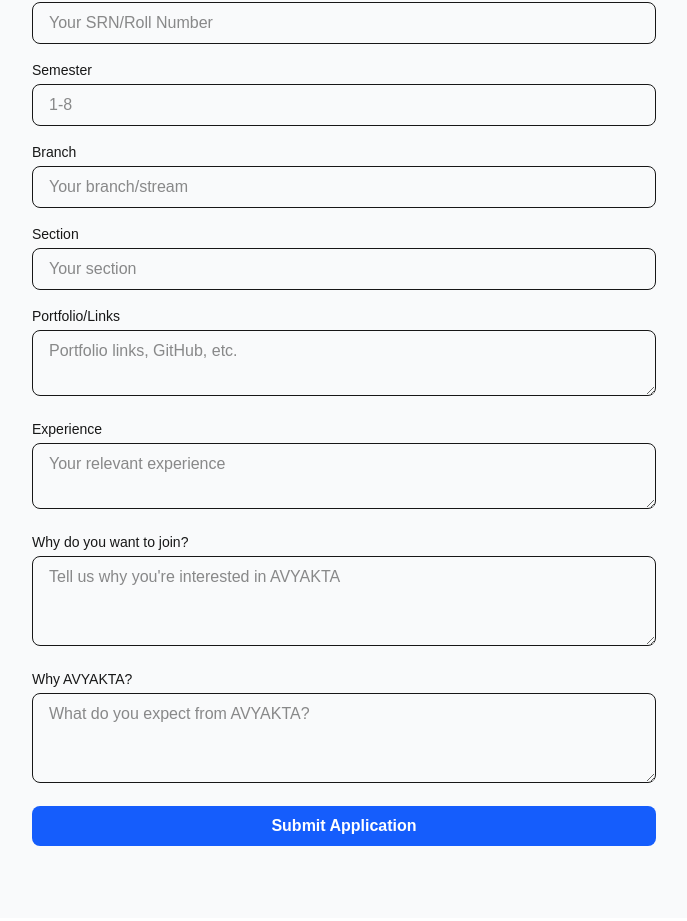
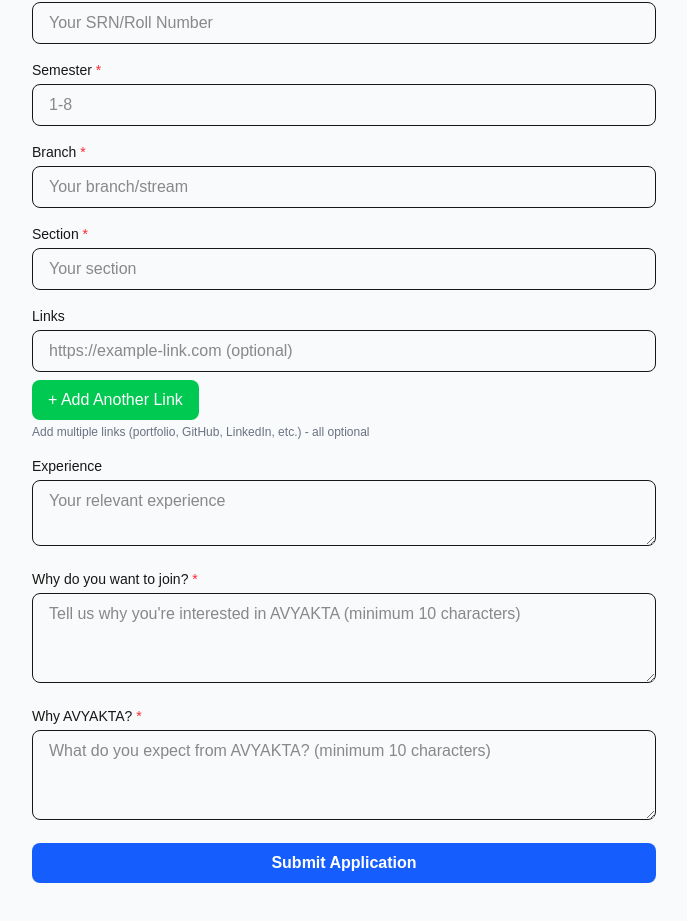
Before and after one commit to Praneeth1265/AVYAKTA-The-Living-Traditions, a Next.js app in the folder frontend/: page /recruitment in a window 1280 px wide. Shown: the part 477-1398 px from the top of the page, without its empty margins (296-983 px from the left). Built offline with nearby package versions, Linux system fonts and the light colour scheme.

Commit message:
refactor: Refactored suggestions given by copilot

```diff
--- a/frontend/src/app/api/recruitment/route.ts
+++ b/frontend/src/app/api/recruitment/route.ts
@@ -1,50 +1,74 @@
 import { NextRequest, NextResponse } from "next/server";
-import { supabase } from "@/lib/supabase/client";
+import { supabaseAdmin } from "../../../lib/supabase/server";
+import { z } from "zod";
+
+// Validation schema (matching frontend)
+const recruitmentSchema = z.object({
+  name: z
+    .string()
+    .min(3, "Name must be at least 2 characters")
+    .regex(/^[a-zA-Z\s]+$/, "Name can only contain letters and spaces"),
+  email: z.string().email("Invalid email address"),
+  phone_number: z
+    .string()
+    .regex(/^\d{10}$/, "Phone number must be exactly 10 digits"),
+  domain: z.string().min(1, "Domain is required"),
+  srn: z.string().min(1, "SRN is required"),
+  sem: z
+    .string()
+    .refine(
+      (val) => parseInt(val) >= 1 && parseInt(val) <= 8,
+      "Semester must be between 1-8"
+    ),
+  branch: z.string().min(1, "Branch is required"),
+  section: z.string().min(1, "Section is required"),
+  links: z.string().optional(),
+  experience: z.string().optional(),
+  why_you: z.string().min(10, "Please provide at least 10 characters"),
+  why_us: z.string().min(10, "Please provide at least 10 characters"),
+});
 
 export async function POST(request: NextRequest) {
   try {
     const body = await request.json();
 
-    const {
-      name,
-      domain,
-      srn,
-      sem,
-      branch,
-      section,
-      links,
-      experience,
-      why_you,
-      why_us,
-      phone_number,
-      email,
-    } = body;
-
-    // Validate required fields
-    if (!name || !email) {
+    // Server-side validation
+    const validation = recruitmentSchema.safeParse(body);
+    if (!validation.success) {
       return NextResponse.json(
-        { error: "Name and email are required" },
-        { status: 400 },
+        { error: "Validation failed", errors: validation.error.flatten() },
+        { status: 400 }
       );
     }
 
-    // Insert into database using Supabase client
-    const { data, error } = await supabase
+    const data = validation.data;
+
+    // Filter empty links and convert to JSON string
+    const validLinks = data.links
+      ? data.links
+          .split("\n")
+          .map((link) => link.trim())
+          .filter((link) => link.length > 0)
+      : [];
+    const linksJson = validLinks.length > 0 ? JSON.stringify(validLinks) : null;
+
+    // Insert into database using Supabase admin client
+    const { data: insertedData, error } = await supabaseAdmin
       .from("recruitment")
       .insert([
         {
-          name,
-          domain: domain || null,
-          srn: srn || null,
-          sem: sem || null,
-          branch: branch || null,
-          section: section || null,
-          links: links || null,
-          experience: experience || null,
-          why_you: why_you || null,
-          why_us: why_us || null,
-          phone_number: phone_number || null,
-          email,
+          name: data.name,
+          domain: data.domain || null,
+          srn: data.srn || null,
+          sem: data.sem || null,
+          branch: data.branch || null,
+          section: data.section || null,
+          links: linksJson,
+          experience: data.experience || null,
+          why_you: data.why_you || null,
+          why_us: data.why_us || null,
+          phone_number: data.phone_number || null,
+          email: data.email,
         },
       ])
       .select();
@@ -57,37 +81,19 @@
     return NextResponse.json(
       {
         message: "Recruitment application submitted successfully",
-        data: data?.[0],
+        data: insertedData?.[0],
       },
-      { status: 201 },
+      { status: 201 }
     );
   } catch (error) {
     console.error("Recruitment submission error:", error);
     return NextResponse.json(
       { error: "Failed to submit recruitment application" },
-      { status: 500 },
+      { status: 500 }
     );
   }
 }
 
-export async function GET() {
-  try {
-    const { data, error } = await supabase
-      .from("recruitment")
-      .select("*")
-      .order("created_at", { ascending: false });
-
-    if (error) {
-      console.error("Supabase fetch error:", error);
-      return NextResponse.json({ error: error.message }, { status: 400 });
-    }
-
-    return NextResponse.json(data, { status: 200 });
-  } catch (error) {
-    console.error("Error fetching recruitments:", error);
-    return NextResponse.json(
-      { error: "Failed to fetch recruitments" },
-      { status: 500 },
-    );
-  }
-}
+// GET endpoint removed due to privacy concerns
+// PII (email, phone) should not be exposed publicly
+// If retrieval is needed, implement proper authentication/authorization
--- a/frontend/src/components/forms/RecruitmentForm.tsx
+++ b/frontend/src/components/forms/RecruitmentForm.tsx
@@ -15,20 +15,19 @@
     .string()
     .regex(/^\d{10}$/, "Phone number must be exactly 10 digits"),
   domain: z.string().min(1, "Domain is required"),
-  srn: z.string().optional(),
+  srn: z.string().min(1, "SRN is required"),
   sem: z
     .string()
     .refine(
-      (val) => val === "" || (parseInt(val) >= 1 && parseInt(val) <= 8),
+      (val) => parseInt(val) >= 1 && parseInt(val) <= 8,
       "Semester must be between 1-8",
-    )
-    .optional(),
-  branch: z.string().optional(),
-  section: z.string().optional(),
+    ),
+  branch: z.string().min(1, "Branch is required"),
+  section: z.string().min(1, "Section is required"),
   links: z.string().optional(),
   experience: z.string().optional(),
-  why_you: z.string().optional(),
-  why_us: z.string().optional(),
+  why_you: z.string().min(10, "Please provide at least 10 characters"),
+  why_us: z.string().min(10, "Please provide at least 10 characters"),
 });
 
 export type RecruitmentFormData = z.infer<typeof recruitmentSchema>;
@@ -37,15 +36,27 @@
   const [isSubmitting, setIsSubmitting] = useState(false);
   const [successMessage, setSuccessMessage] = useState("");
   const [errorMessage, setErrorMessage] = useState("");
+  const [linkInputs, setLinkInputs] = useState([""]); // Local state for dynamic links
 
   const {
     register,
     handleSubmit,
     formState: { errors },
     reset,
+    watch,
   } = useForm<RecruitmentFormData>({
     resolver: zodResolver(recruitmentSchema),
   });
+
+  const addLinkInput = () => setLinkInputs([...linkInputs, ""]);
+  const removeLinkInput = (index: number) => {
+    setLinkInputs(linkInputs.filter((_, i) => i !== index));
+  };
+  const updateLinkInput = (index: number, value: string) => {
+    const newLinks = [...linkInputs];
+    newLinks[index] = value;
+    setLinkInputs(newLinks);
+  };
 
   const onSubmit = async (data: RecruitmentFormData) => {
     setIsSubmitting(true);
@@ -53,12 +64,21 @@
     setErrorMessage("");
 
     try {
+      // Filter empty links and convert to JSON string
+      const validLinks = linkInputs.filter((link) => link.trim().length > 0);
+      const linksJson = JSON.stringify(validLinks);
+
+      const payload = {
+        ...data,
+        links: linksJson,
+      };
+
       const response = await fetch("/api/recruitment", {
         method: "POST",
         headers: {
           "Content-Type": "application/json",
         },
-        body: JSON.stringify(data),
+        body: JSON.stringify(payload),
       });
 
       const result = await response.json();
@@ -70,6 +90,7 @@
 
       setSuccessMessage("Application submitted successfully!");
       reset();
+      setLinkInputs([""]);
 
       // Clear success message after 5 seconds
       setTimeout(() => setSuccessMessage(""), 5000);
@@ -176,18 +197,25 @@
 
         {/* SRN Field */}
         <div>
-          <label className="block text-sm font-medium mb-1">SRN</label>
+          <label className="block text-sm font-medium mb-1">
+            SRN <span className="text-red-500">*</span>
+          </label>
           <input
             {...register("srn")}
             type="text"
             placeholder="Your SRN/Roll Number"
             className="w-full px-4 py-2 border rounded-lg focus:outline-none focus:ring-2 focus:ring-blue-500"
           />
+          {errors.srn && (
+            <p className="text-red-500 text-sm mt-1">{errors.srn.message}</p>
+          )}
         </div>
 
         {/* Semester Field */}
         <div>
-          <label className="block text-sm font-medium mb-1">Semester</label>
+          <label className="block text-sm font-medium mb-1">
+            Semester <span className="text-red-500">*</span>
+          </label>
           <input
             {...register("sem")}
             type="number"
@@ -203,37 +231,74 @@
 
         {/* Branch Field */}
         <div>
-          <label className="block text-sm font-medium mb-1">Branch</label>
+          <label className="block text-sm font-medium mb-1">
+            Branch <span className="text-red-500">*</span>
+          </label>
           <input
             {...register("branch")}
             type="text"
             placeholder="Your branch/stream"
             className="w-full px-4 py-2 border rounded-lg focus:outline-none focus:ring-2 focus:ring-blue-500"
           />
+          {errors.branch && (
+            <p className="text-red-500 text-sm mt-1">{errors.branch.message}</p>
+          )}
         </div>
 
         {/* Section Field */}
         <div>
-          <label className="block text-sm font-medium mb-1">Section</label>
+          <label className="block text-sm font-medium mb-1">
+            Section <span className="text-red-500">*</span>
+          </label>
           <input
             {...register("section")}
             type="text"
             placeholder="Your section"
             className="w-full px-4 py-2 border rounded-lg focus:outline-none focus:ring-2 focus:ring-blue-500"
           />
+          {errors.section && (
+            <p className="text-red-500 text-sm mt-1">
+              {errors.section.message}
+            </p>
+          )}
         </div>
 
-        {/* Links Field */}
+        {/* Links Field (Dynamic Array UI) */}
         <div>
-          <label className="block text-sm font-medium mb-1">
-            Portfolio/Links
-          </label>
-          <textarea
-            {...register("links")}
-            placeholder="Portfolio links, GitHub, etc."
-            rows={2}
-            className="w-full px-4 py-2 border rounded-lg focus:outline-none focus:ring-2 focus:ring-blue-500"
-          />
+          <label className="block text-sm font-medium mb-1">Links</label>
+          <div className="space-y-2">
+            {linkInputs.map((link, index) => (
+              <div key={index} className="flex gap-2">
+                <input
+                  type="url"
+                  placeholder="https://example-link.com (optional)"
+                  value={link}
+                  onChange={(e) => updateLinkInput(index, e.target.value)}
+                  className="flex-1 px-4 py-2 border rounded-lg focus:outline-none focus:ring-2 focus:ring-blue-500"
+                />
+                {index > 0 && (
+                  <button
+                    type="button"
+                    onClick={() => removeLinkInput(index)}
+                    className="px-3 py-2 bg-red-500 text-white rounded-lg hover:bg-red-600 transition"
+                  >
+                    Remove
+                  </button>
+                )}
+              </div>
+            ))}
+          </div>
+          <button
+            type="button"
+            onClick={addLinkInput}
+            className="mt-2 px-4 py-2 bg-green-500 text-white rounded-lg hover:bg-green-600 transition"
+          >
+            + Add Another Link
+          </button>
+          <p className="text-gray-500 text-xs mt-1">
+            Add multiple links (portfolio, GitHub, LinkedIn, etc.) - all
+            optional
+          </p>
         </div>
 
         {/* Experience Field */}
@@ -250,25 +315,35 @@
         {/* Why You Field */}
         <div>
           <label className="block text-sm font-medium mb-1">
-            Why do you want to join?
+            Why do you want to join? <span className="text-red-500">*</span>
           </label>
           <textarea
             {...register("why_you")}
-            placeholder="Tell us why you're interested in AVYAKTA"
+            placeholder="Tell us why you're interested in AVYAKTA (minimum 10 characters)"
             rows={3}
             className="w-full px-4 py-2 border rounded-lg focus:outline-none focus:ring-2 focus:ring-blue-500"
           />
+          {errors.why_you && (
+            <p className="text-red-500 text-sm mt-1">
+              {errors.why_you.message}
+            </p>
+          )}
         </div>
 
         {/* Why Us Field */}
         <div>
-          <label className="block text-sm font-medium mb-1">Why AVYAKTA?</label>
+          <label className="block text-sm font-medium mb-1">
+            Why AVYAKTA? <span className="text-red-500">*</span>
+          </label>
           <textarea
             {...register("why_us")}
-            placeholder="What do you expect from AVYAKTA?"
+            placeholder="What do you expect from AVYAKTA? (minimum 10 characters)"
             rows={3}
             className="w-full px-4 py-2 border rounded-lg focus:outline-none focus:ring-2 focus:ring-blue-500"
           />
+          {errors.why_us && (
+            <p className="text-red-500 text-sm mt-1">{errors.why_us.message}</p>
+          )}
         </div>
 
         {/* Submit Button */}
--- /dev/null
+++ b/frontend/src/lib/supabase/server.ts
@@ -0,0 +1,8 @@
+import { createClient } from "@supabase/supabase-js";
+
+// Server-only admin client (has full permissions)
+// Only use this in server actions and API routes
+export const supabaseAdmin = createClient(
+  process.env.NEXT_PUBLIC_SUPABASE_URL!,
+  process.env.SUPABASE_SERVICE_ROLE_KEY!,
+);
```
Also changed, not shown: frontend/src/lib/supabase/client.ts (+1 -6 lines).
